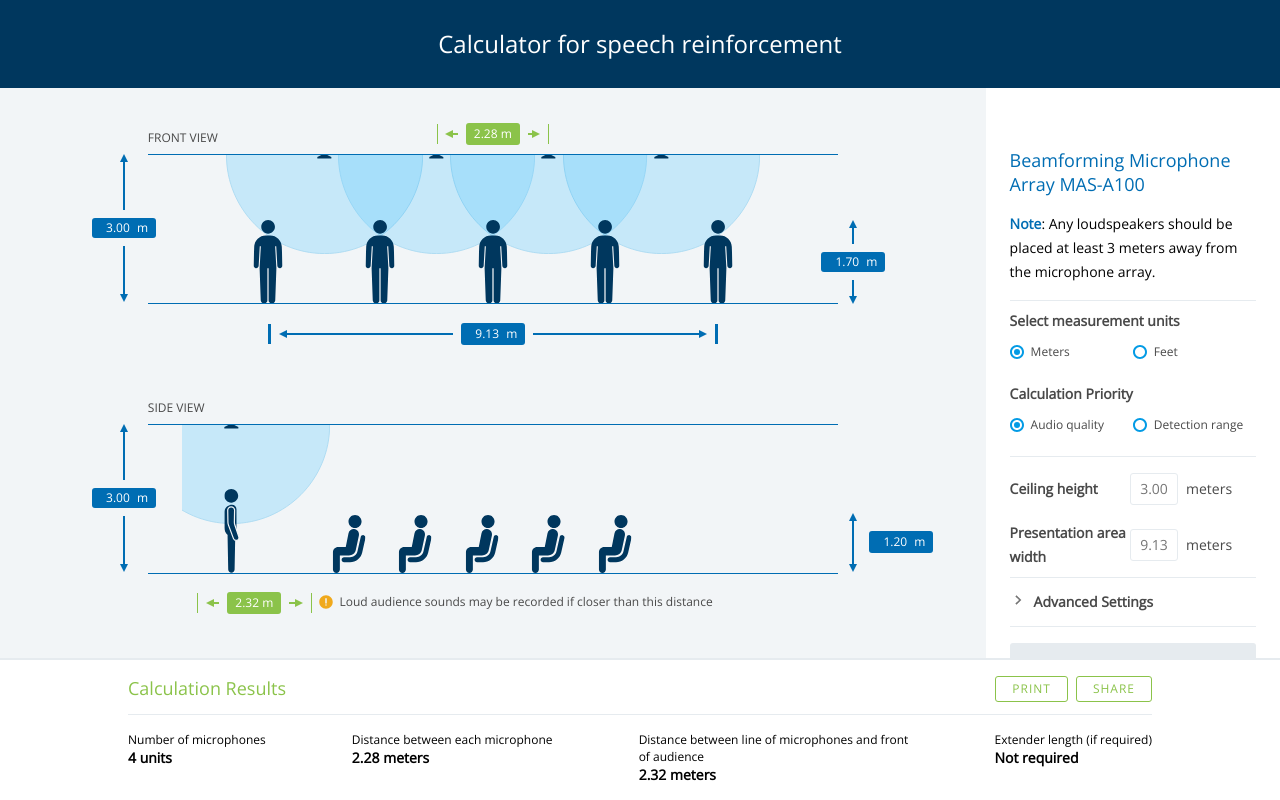
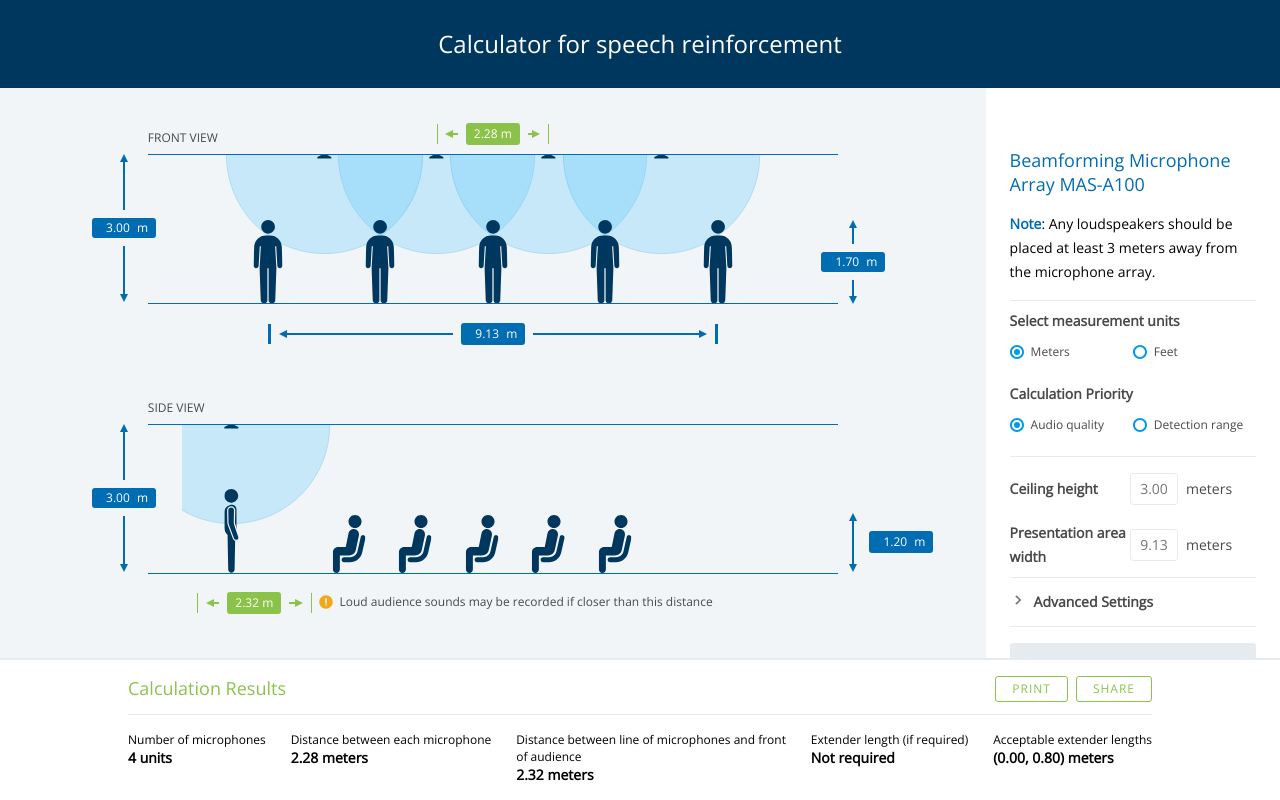
Before and after one commit to TE-9004062290/aerosmith-system-calculator, an Angular app: page / in a window 1280 px wide. Both pictures are taken after a click on the element "CALCULATE". Shown: the top 800 px of the page. Built offline with nearby package versions, Linux system fonts and the light colour scheme.

Commit message:
Fixed-height sidebar. Changed ngIf condition on the range of acceptable extender lengths to be if inputExtenderMax > 0.

```diff
--- a/src/app/components/calculation-outputs/calculation-outputs.component.html
+++ b/src/app/components/calculation-outputs/calculation-outputs.component.html
@@ -94,9 +94,9 @@
                     {{ calculatorService.measurementUnit === 'm' ? 'meter' + (calculatorService.extenderLength === 1 ? '' : 's') : (calculatorService.extenderLength  === 1 ? 'foot' : 'feet') }}
                 </div>
             </div>
-            <div class="data-row" *ngIf="calculatorService.extenderLength > 0">
+            <div class="data-row" *ngIf="calculatorService.inputExtenderMaximum > 0">
                 <div class="data-description">Acceptable extender lengths</div>
-                <div *ngIf="calculatorService.extenderLength > 0" class="data-value">
+                <div class="data-value">
                     ({{ calculatorService.inputExtenderMinimum | number: '0.2-2' }}, {{ calculatorService.inputExtenderMaximum | number: '0.2-2' }})
                     {{ calculatorService.measurementUnit === 'm' ? 'meters' : 'feet' }}
                 </div>
--- a/src/app/main/calculation-theatre/calculation-theatre.component.scss
+++ b/src/app/main/calculation-theatre/calculation-theatre.component.scss
@@ -114,7 +114,7 @@
 
     .sidebar {
         width: 20%;
-        height: 100vh;
+        height: 960px;
         min-width: 240px;
         max-width: 300px;
         padding-left: 24px;
```
